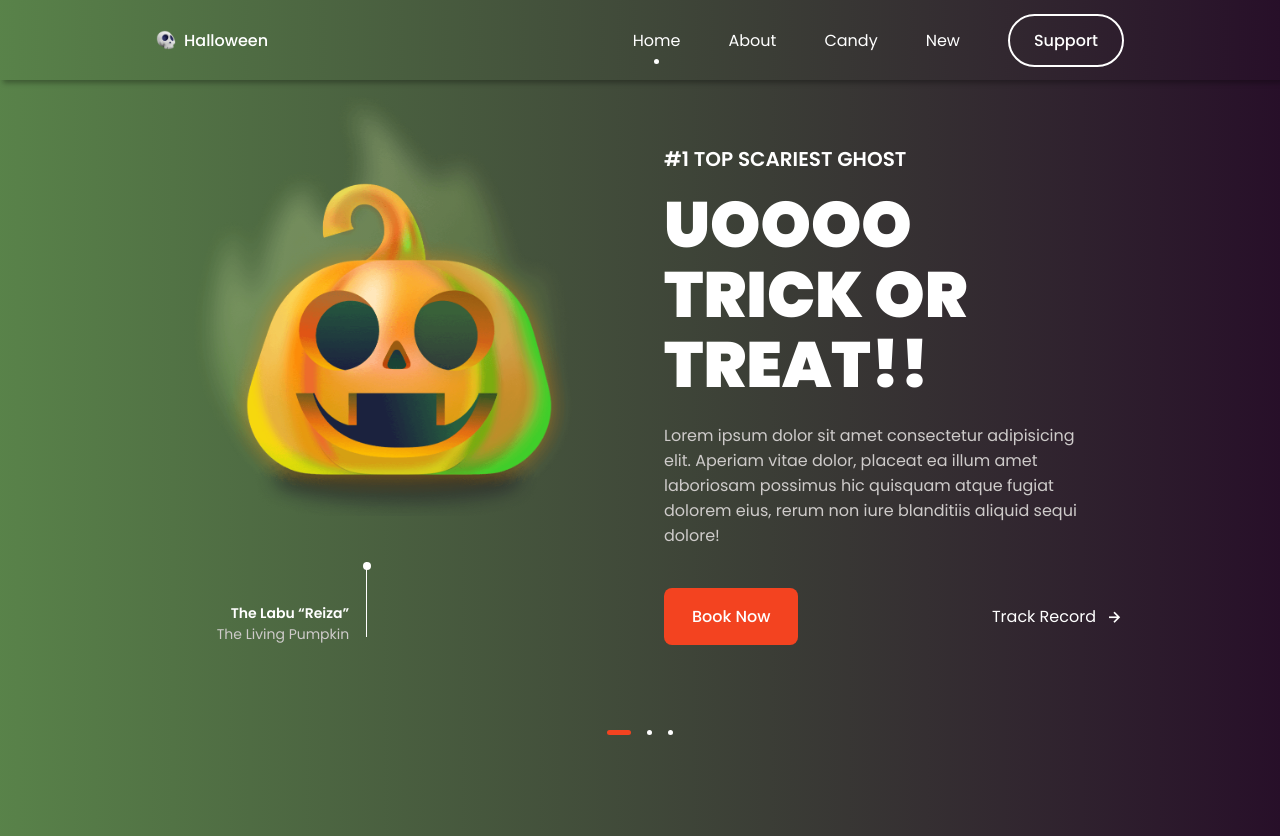
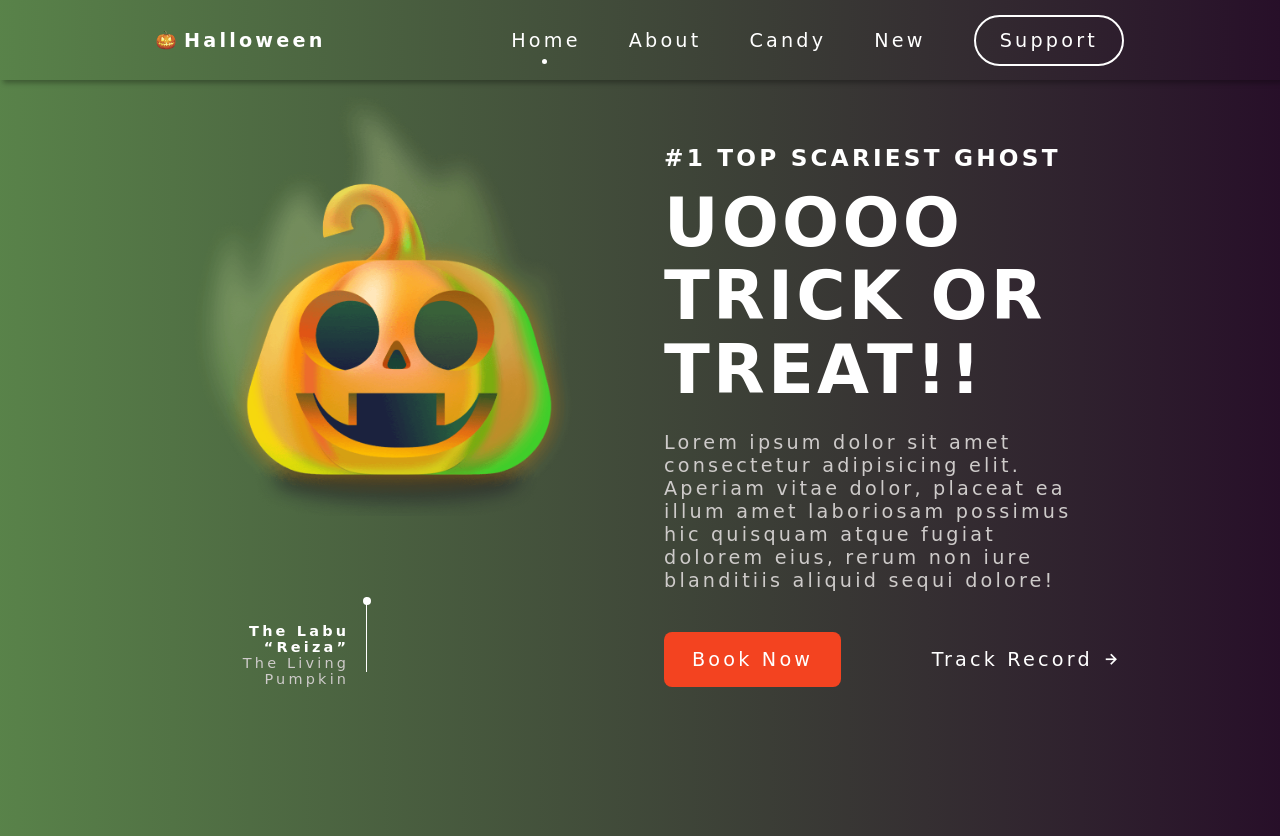
Before and after one commit to rodrigofrende/vanilla-js-responsive-website, a plain HTML site: page index.html in a window 1280 px wide. Shown: the top 836 px of the page. Drawn offline with nearby package versions, Linux system fonts and the light colour scheme; a web font is replaced by a local one.

Commit message:
font style, fav icon

```diff
--- a/assets/css/styles.css
+++ b/assets/css/styles.css
@@ -1,6 +1,6 @@
 /*=============== GOOGLE FONTS ===============*/
 @import url('https://fonts.googleapis.com/css2?family=Poppins:wght@400;500;600;900&display=swap');
-
+@import url('https://fonts.googleapis.com/css2?family=Griffy&display=swap');
 /*=============== VARIABLES CSS ===============*/
 :root {
   --header-height: 3.5rem;
@@ -28,14 +28,14 @@
   --container-color: hsl(30, 8%, 10%); */
 
   /*========== Font and typography ==========*/
-  --body-font: 'Poppins', sans-serif;
-  --biggest-font-size: 2rem;
-  --h1-font-size: 1.5rem;
-  --h2-font-size: 1.25rem;
-  --h3-font-size: 1rem;
-  --normal-font-size: .938rem;
-  --small-font-size: .813rem;
-  --smaller-font-size: .75rem;
+  --body-font: 'Griffy', cursive;
+  --biggest-font-size: 2.2rem;
+  --h1-font-size: 1.7rem;
+  --h2-font-size: 1.45rem;
+  --h3-font-size: 1.2rem;
+  --normal-font-size: 1.218rem;
+  --small-font-size: .903rem;
+  --smaller-font-size: .81rem;
 
   /*========== Font weight ==========*/
   --font-medium: 500;
@@ -59,13 +59,13 @@
 /* Responsive typography */
 @media screen and (min-width: 992px) {
   :root {
-    --biggest-font-size: 4rem;
-    --h1-font-size: 2.25rem;
-    --h2-font-size: 1.5rem;
-    --h3-font-size: 1.25rem;
-    --normal-font-size: 1rem;
-    --small-font-size: .875rem;
-    --smaller-font-size: .813rem;
+    --biggest-font-size: 4.2rem;
+    --h1-font-size: 2.45rem;
+    --h2-font-size: 1.7rem;
+    --h3-font-size: 1.45rem;
+    --normal-font-size: 1.2rem;
+    --small-font-size: .903rem;
+    --smaller-font-size: .81rem;
   }
 }
 
@@ -86,6 +86,7 @@ body{
   font-size: var(--normal-font-size);
   background: var(--body-color);
   color: var(--text-color);
+  letter-spacing: 0.2rem;
 }
 
 h1,h2,h3,h4{
--- a/index.html
+++ b/index.html
@@ -5,7 +5,7 @@
         <meta name="viewport" content="width=device-width, initial-scale=1.0">
 
         <!--=============== FAVICON ===============-->
-        <link rel="shortcut icon" href="assets/img/favicon.png" type="image/x-icon">
+        <link rel="shortcut icon" href="assets/img/logo2.png" type="image/x-icon">
 
         <!--=============== BOXICONS ===============-->
         <link rel="stylesheet" href="https://cdn.jsdelivr.net/npm/boxicons@latest/css/boxicons.min.css">
@@ -23,8 +23,8 @@
         <header class="header" id="header">
             <nav class="nav container">
                 <a href="#" class="nav__logo">
-                    <img src="assets/img/logo.png" alt="" class="nav__logo-img">
-                    Halloween
+                    <img src="assets/img/logo2.png" alt="" class="nav__logo-img">
+                    <b>Halloween</b>
                 </a>
 
                 <div class="nav__menu" id="nav-menu">
@@ -403,7 +403,7 @@
                 <div class="footer__container container grid">
                     <div class="footer__content">
                         <a href="#" class="footer__logo">
-                            <img src="assets/img/logo.png" alt="" class="footer__logo-img">
+                            <img src="assets/img/logo2.png" alt="" class="footer__logo-img">
                             Rodrigo Frende
                         </a>
 
```
Also changed, not shown: assets/img/logo2.png (added).
